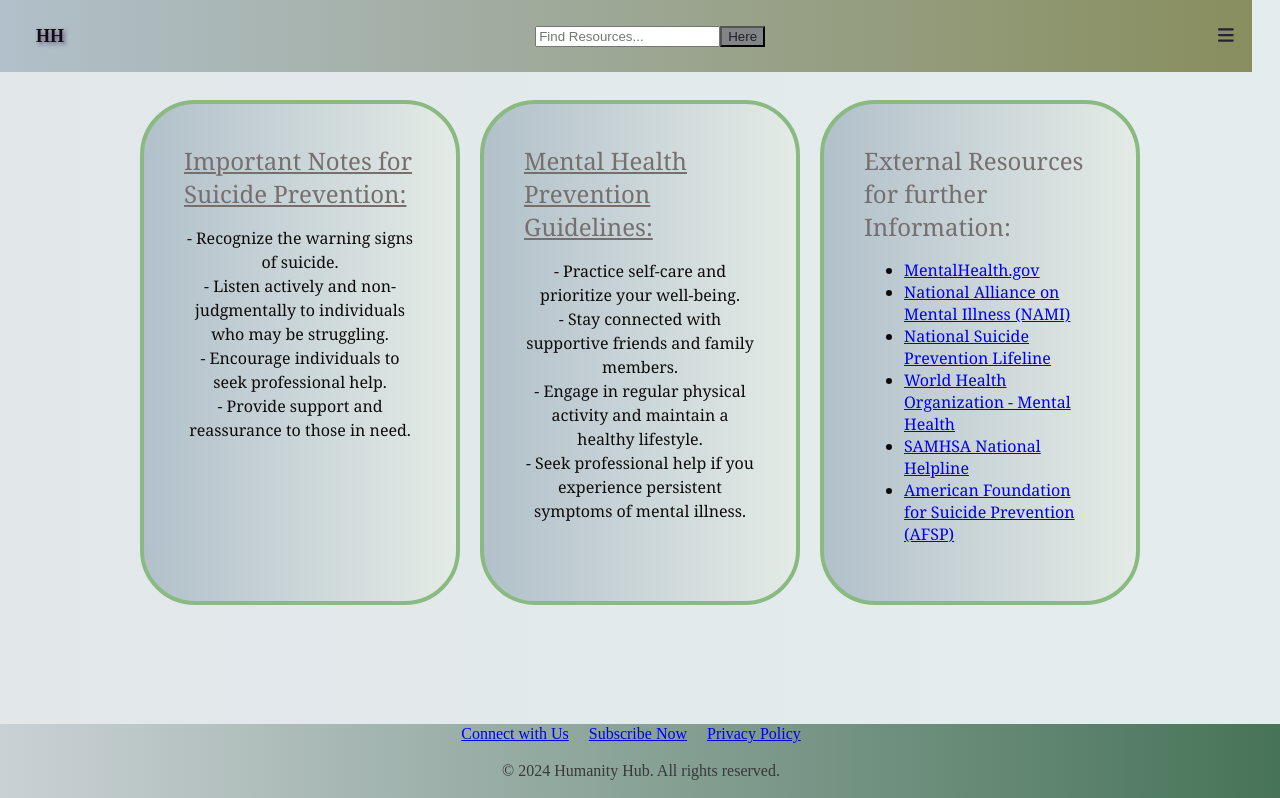
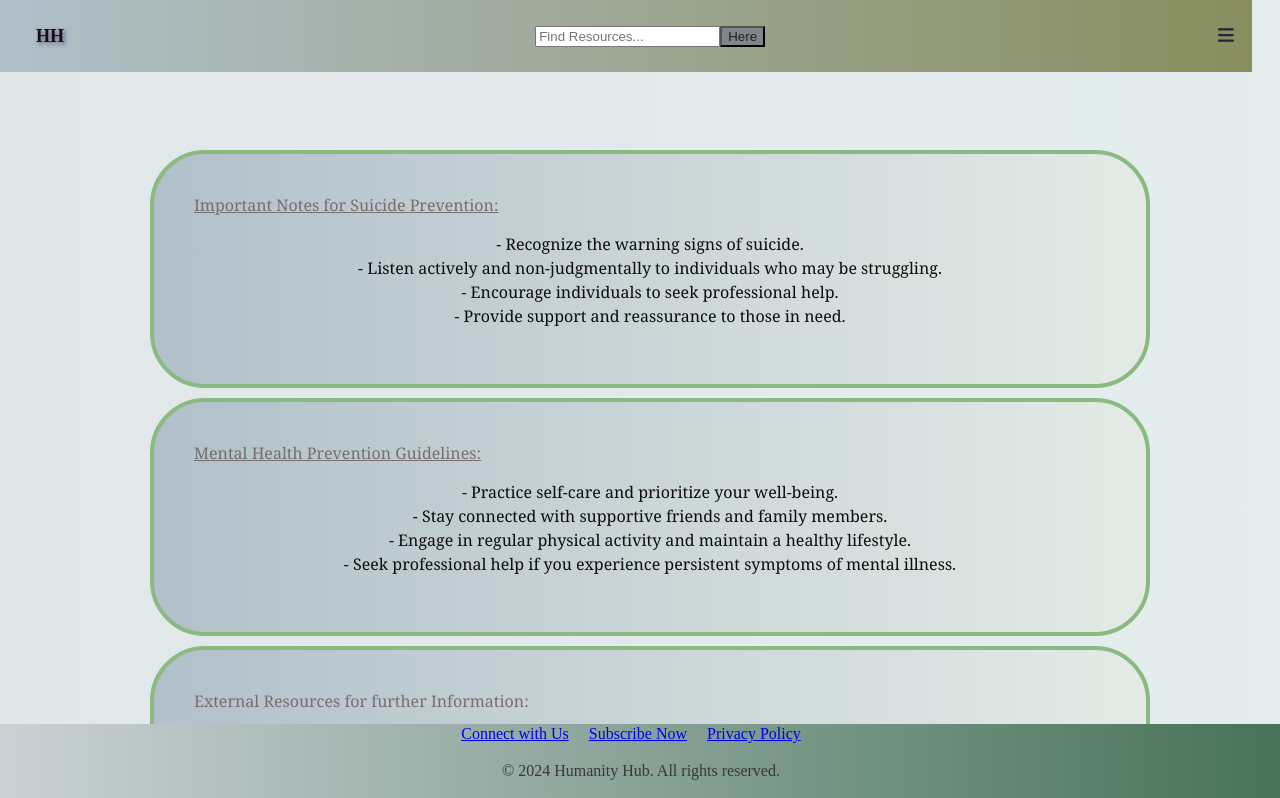
Before and after one commit to yana1al/HumanityHub, a React (Vite) app: page /resources in a window 1280 px wide. Shown: the top 798 px of the page. Built offline with nearby package versions, Linux system fonts and the light colour scheme.

Commit message:
Additional

```diff
--- a/src/App.css
+++ b/src/App.css
@@ -68,6 +68,14 @@ h3 ,h2{
   text-align: center;
 }
 
+h1 {
+  margin-bottom: 30px;
+  text-align: center;
+  font-family: cursive;
+  text-shadow: #d4c3c3;
+  text-decoration-color: #a17990d3;
+
+}
 p {
   font-size: 1em;
   line-height: 1.5;
@@ -232,13 +240,13 @@ button:hover {
 }
 
 .resources-container {
-  max-width: 1000px;
+  max-width: 4000px;
   margin: 0 auto;
-  padding: 20px;
+  padding: 70px;
   font-family: Georgia, 'Times New Roman', Times, serif;
   display: grid;
-  grid-template-columns: repeat(auto-fit, minmax(300px, 1fr));
-  grid-gap: 20px;
+  grid-template-columns: repeat(auto-fit, minmax(1000px, 1fr));
+  grid-gap: 10px;
 
 }
 
@@ -250,7 +258,7 @@ button:hover {
 }
 
 .section-title {
-  font-size: 1.5rem;
+  font-size: 1rem;
   color: #776e6e;
   margin-bottom: 10px;
 }
@@ -258,4 +266,5 @@ button:hover {
 .section-text {
   font-size: 1rem;
   color: #0d0c0c;
+
 }
--- a/src/components/About.jsx
+++ b/src/components/About.jsx
@@ -43,6 +43,7 @@ const About = () => {
       <div className="about-section">
         <div className="about-box">
           <h3>Our Story</h3>
+          {/* <img src="path/to/your/image.jpg" alt="Our Story" /> */}
           <p>
             Humanity Hub was founded in response to the growing need for collective action to address social issues. Since our inception, we have supported communities nationwide, providing aid to those in need during natural disasters such as the Nepal earthquake in 2015 and wildfires in Canada, texas, Califonia. We have also focused on education initiatives, distributing books and resources to underserved areas to promote learning and empowerment.
           </p>
--- a/src/components/Home.jsx
+++ b/src/components/Home.jsx
@@ -44,7 +44,7 @@ const Home = () => {
 
   return (
     <div className="home">
-      <h2>Welcome to Humanity Hub (HH)</h2>
+      <h1> Humanity Hub (HH)</h1>
       <p>
         Welcome to Humanity Hub (HH) - Mobilizing Hearts, Empowering Hands, Building a Better World. Your gateway to making a difference in the world. Our landing page is designed to introduce you to our platform and inspire you to get involved in social causes that matter to you.
       </p>
```
